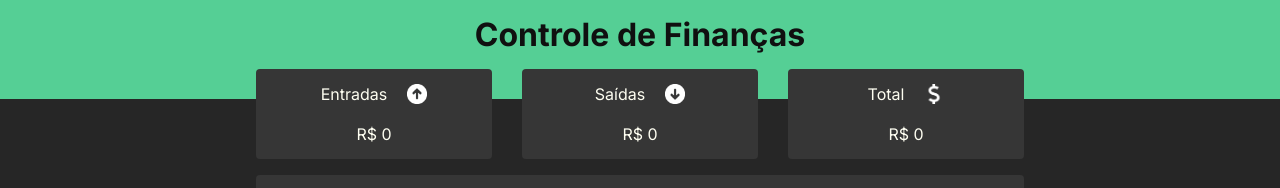
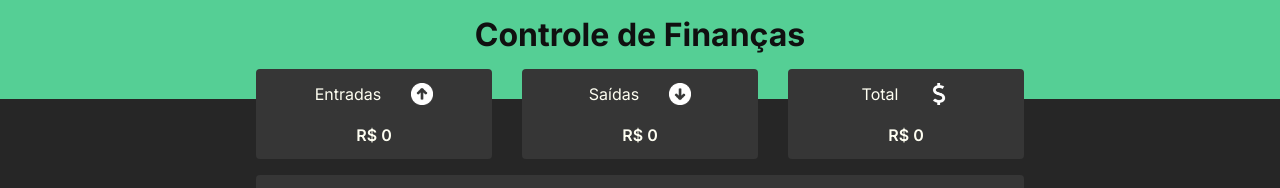
Before and after one commit to EduuBraga/ControleFinanceiro, a React (Vite) app: page / in a window 1280 px wide. Shown: the top 188 px of the page. Built offline with nearby package versions, Linux system fonts and the light colour scheme.

Commit message:
Style:Melhorei feedback dos cards e do input radio

```diff
--- a/src/components/CardsStatistics/index.jsx
+++ b/src/components/CardsStatistics/index.jsx
@@ -20,7 +20,7 @@ export function CardsStatistics() {
           Entradas
           <img src={entrieLight} alt="ícone do dollar" />
         </div>
-        R$ {positiveEntries}
+        <article>R$ {positiveEntries}</article>
       </CardsStatistic>
 
       <CardsStatistic>
@@ -28,7 +28,7 @@ export function CardsStatistics() {
           Saídas
           <img src={outputLight} alt="ícone do dollar" />
         </div>
-        R$ {negativeEntries}
+        <article>R$ {negativeEntries}</article>
       </CardsStatistic>
 
       <CardsStatistic>
@@ -36,7 +36,7 @@ export function CardsStatistics() {
           Total
           <img src={dollarLight} alt="ícone do dollar" />
         </div>
-        R$ {totalEntries}
+        <article>R$ {totalEntries}</article>
       </CardsStatistic>
     </Container>
   )
--- a/src/components/CardsStatistics/style.jsx
+++ b/src/components/CardsStatistics/style.jsx
@@ -24,10 +24,14 @@ export const CardsStatistic = styled.div`
     display: flex;
     align-items: center;
     justify-content: space-between;
-    gap: 20px;
+    gap: 30px;
+  }
+
+  article{
+    font-weight: 600;
   }
 
   img{
-    width: 20px;
+    width: 22px;
   }
 `
--- a/src/components/home/style.jsx
+++ b/src/components/home/style.jsx
@@ -74,6 +74,9 @@ export const ContainerForm = styled.form`
       background-color: #55CF70;
       color: #f1f1f1;
     }
+    &:focus{
+      outline: 2px solid white;
+    }
   }
 `
 
@@ -86,6 +89,7 @@ export const InputRadio = styled.input`
   height: 7px;
   margin-right: 4px;
   position: relative;
+  cursor: pointer;
 
   display: flex;
   align-items: center;
```
